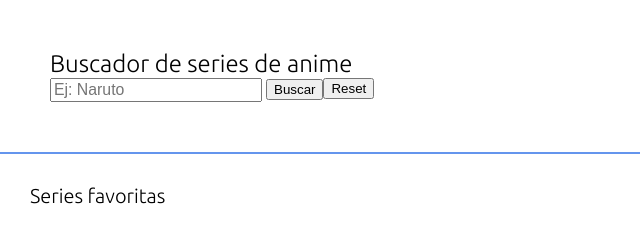
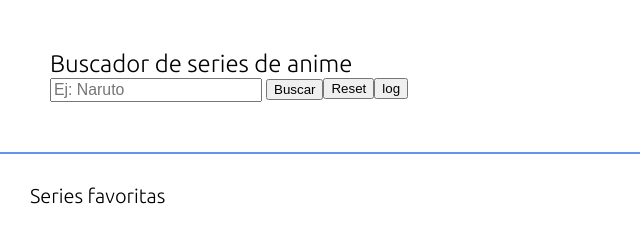
Before and after one commit to Adalab/modulo-2-evaluacion-final-Babsrm, a website: page docs/index.html in a window 1280 px wide. Shown: the full height of the page, 0-640 px from the left. Drawn offline with Linux system fonts and the light colour scheme.

Commit message:
run docs to update github pages

```diff
--- a/docs/index.html
+++ b/docs/index.html
@@ -25,6 +25,10 @@
                   <button class="header__body--resetbtn js-resetBtn" type="reset"><i class=""
                           aria-hidden="true"></i>Reset</button>
               </div>
+              <div>
+                  <button class="js-paintConsole" type="submit"><i class=""
+                          ></i>log</button>
+              </div>
           </section>
       </header>
       <article class="bothcolums">
```
Also changed, not shown: docs/assets/js/main.js (+1 -1 lines).
